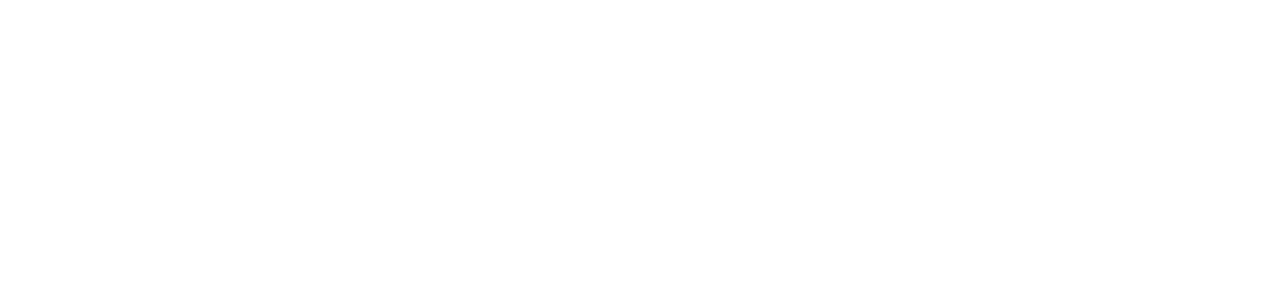
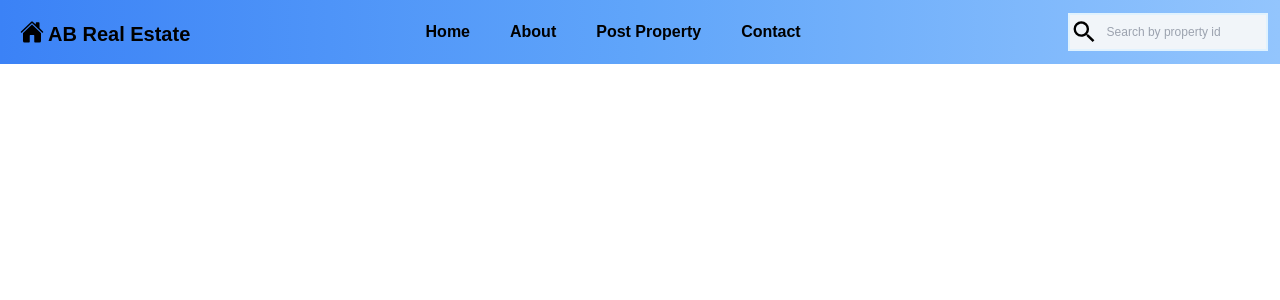
Before and after one commit to Arham097/AB-Real-Estate, a React (Vite) app in the folder client/: page / in a window 1280 px wide. Shown: the top 300 px of the page. Built offline with nearby package versions, Linux system fonts and the light colour scheme.

Commit message:
header completed

```diff
--- a/client/src/App.jsx
+++ b/client/src/App.jsx
@@ -1,5 +1,16 @@
+import { BrowserRouter, Route, Routes } from "react-router-dom";
+import Home from "./Pages/Home";
+import Header from "./Components/Header";
+import Footer from "./Components/Footer";
+
 const App = () => {
-  return <div></div>;
+  return (
+    <BrowserRouter>
+      <Header />
+      <Routes>{/* <Route path="/" element={<Home />}></Route> */}</Routes>
+      {/* <Footer /> */}
+    </BrowserRouter>
+  );
 };
 
 export default App;
--- /dev/null
+++ b/client/src/Components/Footer.jsx
@@ -0,0 +1,7 @@
+import React from "react";
+
+const Footer = () => {
+  return <div>Footer</div>;
+};
+
+export default Footer;
--- /dev/null
+++ b/client/src/Components/Header.jsx
@@ -0,0 +1,109 @@
+import { useGSAP } from "@gsap/react";
+import gsap from "gsap";
+import React, { useRef, useState } from "react";
+import { IoHome, IoMenu } from "react-icons/io5";
+import { RxCross2 } from "react-icons/rx";
+import { Link } from "react-router-dom";
+import { MdSearch } from "react-icons/md";
+
+const Header = () => {
+  const [toggle, setToggle] = useState(false);
+  const headerLinks = useRef(null);
+  useGSAP(() => {
+    if (!toggle) return;
+    gsap.from(headerLinks.current.children, {
+      x: -150,
+      duration: 2,
+      ease: "power4.out",
+      stagger: 0.2,
+    });
+  }, [toggle]);
+
+  const toggleMenu = () => {
+    setToggle(!toggle);
+  };
+
+  return (
+    <>
+      <header className="w-full h-16 bg-blue-400 mx-auto flex flex-col justify-between items-center bg-gradient-to-r from-blue-500 via-blue-400 to-blue-300">
+        <div className="w-full h-full flex justify-between items-center">
+          <div className="flex gap-x-1 ml-5 items-center">
+            <IoHome className="text-2xl " />
+            <h1 className="text-xl font-bold mt-1 max-md:text-xs">
+              AB Real Estate
+            </h1>
+          </div>
+          <nav className="mr-5 max-md:hidden">
+            <ul className="flex gap-x-10 font-bold">
+              <li className="hover:text-white">
+                <Link to="/">Home</Link>
+              </li>
+              <li className="hover:text-white">
+                <Link to="/about">About</Link>
+              </li>
+              <li className="hover:text-white">
+                <Link to="/post-property">Post Property</Link>
+              </li>
+              <li className="hover:text-white">
+                <Link to="/contact">Contact</Link>
+              </li>
+            </ul>
+          </nav>
+          <div className="search w-[200px] mx-3 flex justify-center items-center border-sky-100 border-2 ">
+            <MdSearch className="text-[34px] bg-slate-100 border-r-2 outline-none  border-none max-md:w-[22px]" />
+            <input
+              type="text"
+              placeholder="Search by property id"
+              className="p-2  text-[12px] w-full outline-none border-none max-md:w-[150px] text-black bg-slate-100"
+            />
+          </div>
+          <div className="md:hidden">
+            {!toggle ? (
+              <IoMenu className="text-[35px] mr-5" onClick={toggleMenu} />
+            ) : (
+              <RxCross2
+                className="text-[35px] mr-5 rotate-360"
+                onClick={toggleMenu}
+              />
+            )}
+          </div>
+        </div>
+      </header>
+
+      {/* Conditionally Rendered Div */}
+      {toggle && (
+        <div className="w-full bg-blue-200 flex flex-col transition-all duration-1000 ease-in-out">
+          <nav clas>
+            <ul
+              className="flex flex-col gap-y-2 font-bold py-2 "
+              ref={headerLinks}
+            >
+              <li className="hover:text-blue-600 border-b-2 px-4 py-2">
+                <Link to="/" onClick={toggleMenu}>
+                  Home
+                </Link>
+              </li>
+              <li className="hover:text-blue-600 border-b-2 px-4 py-2">
+                <Link to="/about" onClick={toggleMenu}>
+                  About
+                </Link>
+              </li>
+              <li className="hover:text-blue-600 border-b-2 px-4 py-2">
+                <Link to="/post-property" onClick={toggleMenu}>
+                  Post Property
+                </Link>
+              </li>
+              <li className="hover:text-blue-600 px-4 py-1">
+                <Link to="/contact" onClick={toggleMenu}>
+                  Contact
+                </Link>
+              </li>
+            </ul>
+          </nav>
+        </div>
+      )}
+    </>
+  );
+};
+
+export default Header;
--- /dev/null
+++ b/client/src/Components/Hero.jsx
@@ -0,0 +1,7 @@
+import React from "react";
+
+const Hero = () => {
+  return <div>Hello</div>;
+};
+
+export default Hero;
--- /dev/null
+++ b/client/src/Pages/Home.jsx
@@ -0,0 +1,7 @@
+import React from "react";
+
+const Home = () => {
+  return <main className="relative"></main>;
+};
+
+export default Home;
--- a/client/src/index.css
+++ b/client/src/index.css
@@ -1,3 +1,11 @@
 @tailwind base;
 @tailwind components;
 @tailwind utilities;
+
+*{
+  padding: 0;
+  margin: 0;
+  box-sizing: border-box;
+  scroll-behavior: smooth;
+  font-family: 'Poppins', sans-serif;
+}
```
